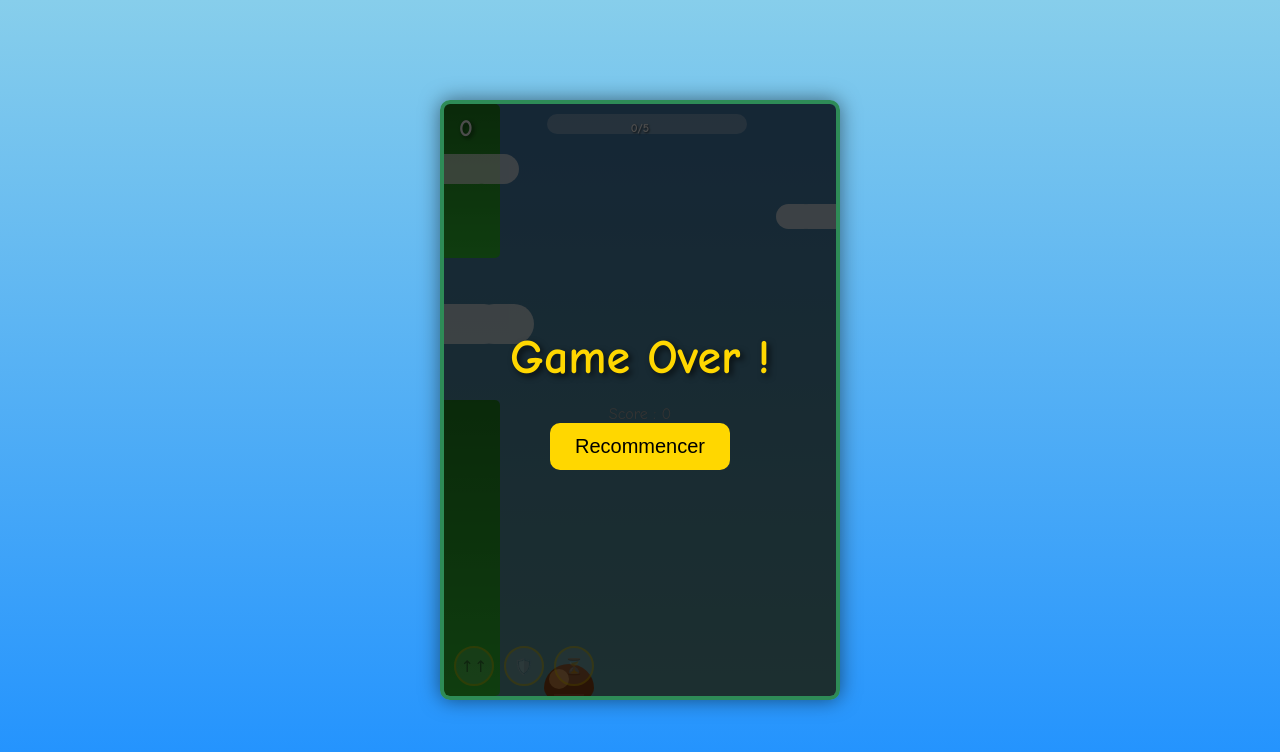
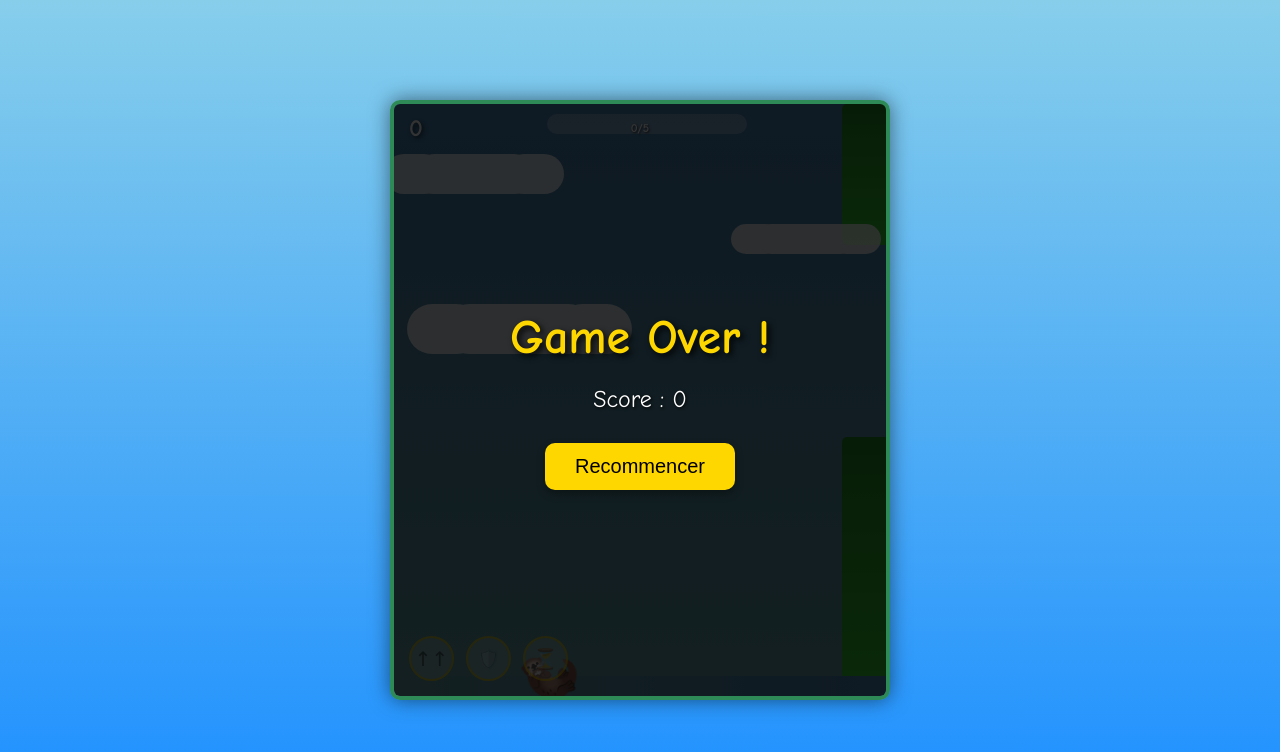
Before and after one commit to RoYaL63/D-moduchat, a plain HTML site: page index.html in a window 1280 px wide. Both pictures are taken after a click on the element 640 px from the left and 400 px from the top of the page. Drawn offline with Linux system fonts and the light colour scheme.

Commit message:
feat: Improve Flapotter gameplay
- Reverse direction: obstacles now move from right to left
- Replace CSS loutre with 🦦 emoji (temporary)
- Widen obstacles and increase gap for easier gameplay
- Slow down initial speed and add easy mode (15s)
- Improve hitboxes to avoid false collisions
- Progressive difficulty after easy mode
- Better UI and animations

Co-authored-by: RoYaL63 <RoYaL63@users.noreply.github.com>

```diff
--- a/index.html
+++ b/index.html
@@ -27,7 +27,7 @@
         /* Conteneur du jeu */
         #game-container {
             position: relative;
-            width: 400px;
+            width: 500px;
             height: 600px;
             background: linear-gradient(to bottom, #4682B4, #5F9EA0);
             border: 4px solid #2E8B57;
@@ -83,57 +83,37 @@
             text-shadow: 1px 1px 2px rgba(0, 0, 0, 0.7);
         }
 
-        /* Loutre */
+        /* Loutre (remplacée par un emoji 🦦) */
         #loutre {
             position: absolute;
-            width: 50px;
-            height: 40px;
-            background: #8B4513;
-            border-radius: 50% 50% 50% 50% / 60% 60% 40% 40%;
+            width: 60px;
+            height: 60px;
+            font-size: 50px;
             z-index: 10;
-            left: 50px;
+            left: 100px;
             top: 300px;
             transition: transform 0.1s ease;
+            display: flex;
+            align-items: center;
+            justify-content: center;
         }
 
-        #loutre::before {
-            content: '';
-            position: absolute;
-            width: 20px;
-            height: 20px;
-            background: #CD853F;
-            border-radius: 50%;
-            top: 5px;
-            left: 5px;
-        }
-
-        #loutre::after {
-            content: '';
-            position: absolute;
-            width: 30px;
-            height: 15px;
-            background: #A0522D;
-            border-radius: 0 0 30px 30px;
-            bottom: -5px;
-            left: 10px;
-        }
-
-        /* Obstacles (algues) */
+        /* Obstacles (algues) - élargis et plus espacés */
         .obstacle {
             position: absolute;
-            width: 60px;
+            width: 80px;
             background: linear-gradient(to bottom, #228B22, #32CD32);
             border-radius: 5px;
-            right: -60px;
+            left: -80px;
         }
 
         .obstacle.top {
-            height: 200px;
+            height: 180px;
             top: 0;
         }
 
         .obstacle.bottom {
-            height: 200px;
+            height: 180px;
             bottom: 0;
         }
 
@@ -143,11 +123,11 @@
             top: 50%;
             left: 50%;
             transform: translate(-50%, -50%);
-            background: rgba(255, 255, 255, 0.9);
+            background: rgba(255, 255, 255, 0.95);
             border: 3px solid #FFD700;
             border-radius: 15px;
-            padding: 20px;
-            width: 300px;
+            padding: 25px;
+            width: 350px;
             text-align: center;
             box-shadow: 0 0 20px rgba(0, 0, 0, 0.5);
             z-index: 200;
@@ -156,61 +136,60 @@
 
         #info-popup h2 {
             color: #FF8C00;
-            margin-bottom: 10px;
+            margin-bottom: 15px;
+            font-size: 24px;
         }
 
         #info-popup p {
             color: #333;
             font-size: 16px;
-            line-height: 1.5;
+            line-height: 1.6;
+            margin-bottom: 20px;
         }
 
         #info-popup button {
             background: #FFD700;
             border: none;
-            padding: 8px 15px;
-            border-radius: 5px;
+            padding: 10px 20px;
+            border-radius: 8px;
             font-size: 16px;
             cursor: pointer;
-            margin-top: 15px;
-            transition: background 0.2s;
+            transition: background 0.2s, transform 0.1s;
         }
 
         #info-popup button:hover {
             background: #FFA500;
+            transform: scale(1.05);
         }
 
         /* Skills */
         #skills {
             position: absolute;
-            bottom: 10px;
-            left: 10px;
+            bottom: 15px;
+            left: 15px;
             display: flex;
-            gap: 10px;
+            gap: 12px;
             z-index: 100;
         }
 
         .skill {
-            width: 40px;
-            height: 40px;
-            background: rgba(255, 255, 255, 0.3);
+            width: 45px;
+            height: 45px;
+            background: rgba(255, 255, 255, 0.4);
             border-radius: 50%;
             display: flex;
             align-items: center;
             justify-content: center;
             border: 2px solid #FFD700;
-            opacity: 0.5;
-            transition: opacity 0.3s;
+            opacity: 0.6;
+            transition: all 0.3s;
+            font-size: 20px;
         }
 
         .skill.active {
             opacity: 1;
-            background: rgba(255, 215, 0, 0.3);
-        }
-
-        .skill img {
-            width: 24px;
-            height: 24px;
+            background: rgba(255, 215, 0, 0.4);
+            box-shadow: 0 0 10px rgba(255, 215, 0, 0.7);
         }
 
         /* Écran de fin */
@@ -220,7 +199,7 @@
             left: 0;
             right: 0;
             bottom: 0;
-            background: rgba(0, 0, 0, 0.7);
+            background: rgba(0, 0, 0, 0.8);
             display: flex;
             flex-direction: column;
             align-items: center;
@@ -233,21 +212,31 @@
             color: #FFD700;
             font-size: 48px;
             margin-bottom: 20px;
-            text-shadow: 3px 3px 6px rgba(0, 0, 0, 0.7);
+            text-shadow: 3px 3px 6px rgba(0, 0, 0, 0.9);
+        }
+
+        #game-over p {
+            color: white;
+            font-size: 24px;
+            margin-bottom: 30px;
+            text-shadow: 1px 1px 3px rgba(0, 0, 0, 0.9);
         }
 
         #game-over button {
             background: #FFD700;
             border: none;
-            padding: 12px 25px;
+            padding: 12px 30px;
             border-radius: 10px;
             font-size: 20px;
             cursor: pointer;
-            transition: background 0.2s;
+            transition: all 0.2s;
+            box-shadow: 0 4px 8px rgba(0, 0, 0, 0.3);
         }
 
         #game-over button:hover {
             background: #FFA500;
+            transform: translateY(-2px);
+            box-shadow: 0 6px 12px rgba(0, 0, 0, 0.4);
         }
 
         /* Écran de démarrage */
@@ -257,7 +246,7 @@
             left: 0;
             right: 0;
             bottom: 0;
-            background: rgba(0, 0, 0, 0.5);
+            background: rgba(0, 0, 0, 0.6);
             display: flex;
             flex-direction: column;
             align-items: center;
@@ -267,9 +256,9 @@
 
         #start-screen h1 {
             color: #FFD700;
-            font-size: 48px;
+            font-size: 56px;
             margin-bottom: 20px;
-            text-shadow: 3px 3px 6px rgba(0, 0, 0, 0.7);
+            text-shadow: 3px 3px 6px rgba(0, 0, 0, 0.9);
         }
 
         #start-screen p {
@@ -277,21 +266,25 @@
             font-size: 18px;
             margin-bottom: 30px;
             text-align: center;
-            max-width: 300px;
+            max-width: 350px;
+            line-height: 1.6;
         }
 
         #start-screen button {
             background: #FFD700;
             border: none;
-            padding: 12px 25px;
+            padding: 12px 30px;
             border-radius: 10px;
             font-size: 20px;
             cursor: pointer;
-            transition: background 0.2s;
+            transition: all 0.2s;
+            box-shadow: 0 4px 8px rgba(0, 0, 0, 0.3);
         }
 
         #start-screen button:hover {
             background: #FFA500;
+            transform: translateY(-2px);
+            box-shadow: 0 6px 12px rgba(0, 0, 0, 0.4);
         }
 
         /* Nuages (décor) */
@@ -299,7 +292,7 @@
             position: absolute;
             background: white;
             border-radius: 50px;
-            opacity: 0.7;
+            opacity: 0.8;
             z-index: 1;
         }
 
@@ -309,6 +302,17 @@
             position: absolute;
             background: white;
             border-radius: 50px;
+        }
+
+        /* Sol (eau) */
+        #ground {
+            position: absolute;
+            bottom: 0;
+            left: 0;
+            right: 0;
+            height: 20px;
+            background: linear-gradient(to right, #5F9EA0, #4682B4);
+            z-index: 5;
         }
     </style>
 </head>
@@ -323,8 +327,8 @@
             </div>
         </div>
 
-        <!-- Loutre -->
-        <div id="loutre"></div>
+        <!-- Loutre (emoji 🦦) -->
+        <div id="loutre">🦦</div>
 
         <!-- Skills -->
         <div id="skills">
@@ -332,6 +336,9 @@
             <div class="skill" id="skill-shield" title="Bouclier">🛡️</div>
             <div class="skill" id="skill-slow-mo" title="Ralentissement">⏳</div>
         </div>
+
+        <!-- Sol -->
+        <div id="ground"></div>
 
         <!-- Info Popup -->
         <div id="info-popup">
@@ -343,7 +350,8 @@
         <!-- Écran de démarrage -->
         <div id="start-screen">
             <h1>Flapotter</h1>
-            <p>Aide la loutre à éviter les algues et à collecter des infos tech !</p>
+            <p>Aide la loutre 🦦 à éviter les algues et à collecter des infos tech !<br>
+            <strong>Contrôles :</strong> Espace ou clic pour sauter.</p>
             <button id="start-button">Jouer</button>
         </div>
 
@@ -355,23 +363,28 @@
         </div>
 
         <!-- Nuages (décor) -->
-        <div class="cloud" style="width: 100px; height: 30px; top: 50px; left: -50px;"></div>
-        <div class="cloud" style="width: 80px; height: 25px; top: 100px; right: -40px;"></div>
-        <div class="cloud" style="width: 120px; height: 40px; top: 200px; left: -60px;"></div>
+        <div class="cloud" style="width: 120px; height: 40px; top: 50px; left: 20px;"></div>
+        <div class="cloud" style="width: 100px; height: 30px; top: 120px; right: 30px;"></div>
+        <div class="cloud" style="width: 150px; height: 50px; top: 200px; left: 50px;"></div>
     </div>
 
     <script>
         // ==================== CONFIG ====================
         const CONFIG = {
-            gravity: 0.5,
-            jumpForce: -10,
-            obstacleSpeed: 2,
-            obstacleGap: 150,
-            obstacleFrequency: 1500, // ms
-            loutreWidth: 50,
-            loutreHeight: 40,
-            gameWidth: 400,
-            gameHeight: 600
+            gravity: 0.4,          // Gravité plus légère
+            jumpForce: -8,         // Saut moins puissant (plus contrôlable)
+            obstacleSpeed: 1.5,   // Vitesse initiale plus lente
+            obstacleGap: 200,     // Espacement entre les obstacles plus large
+            obstacleFrequency: 2000, // Fréquence des obstacles plus faible
+            obstacleWidth: 80,    // Largeur des obstacles
+            loutreWidth: 60,
+            loutreHeight: 60,
+            gameWidth: 500,
+            gameHeight: 600,
+            minObstacleHeight: 100, // Hauteur minimale des obstacles
+            maxObstacleHeight: 250, // Hauteur maximale des obstacles
+            speedIncrease: 0.0005, // Augmentation progressive de la vitesse
+            maxSpeed: 3.5         // Vitesse maximale
         };
 
         // ==================== STATE ====================
@@ -390,7 +403,10 @@
             currentInfoIndex: 0,
             shieldActive: false,
             doubleJumpAvailable: false,
-            slowMoActive: false
+            slowMoActive: false,
+            currentSpeed: CONFIG.obstacleSpeed,
+            easyMode: true, // Mode facile activé au début
+            easyModeTimer: 0
         };
 
         // ==================== INFOS TECH ====================
@@ -467,8 +483,8 @@
         // ==================== INIT ====================
         function init() {
             // Position initiale de la loutre
+            loutre.style.left = `${CONFIG.gameWidth / 4}px`;
             loutre.style.top = `${state.loutreY}px`;
-            loutre.style.left = `${CONFIG.gameWidth / 4}px`;
 
             // Écouteurs d'événements
             document.addEventListener('keydown', handleKeyDown);
@@ -504,6 +520,17 @@
             // Vérifier les paliers
             checkMilestones();
 
+            // Augmenter la difficulté progressivement (après le mode facile)
+            if (!state.easyMode && state.currentSpeed < CONFIG.maxSpeed) {
+                state.currentSpeed += CONFIG.speedIncrease;
+            }
+
+            // Vérifier la fin du mode facile (après 15 secondes)
+            if (state.easyMode && timestamp - state.easyModeTimer > 15000) {
+                state.easyMode = false;
+                state.currentSpeed = 2.0; // Vitesse après le mode facile
+            }
+
             // Continuer la boucle
             requestAnimationFrame(gameLoop);
         }
@@ -522,7 +549,9 @@
             if (state.loutreY > CONFIG.gameHeight - CONFIG.loutreHeight) {
                 state.loutreY = CONFIG.gameHeight - CONFIG.loutreHeight;
                 state.loutreVelocity = 0;
-                gameOver();
+                if (state.isPlaying) {
+                    gameOver();
+                }
             }
 
             // Appliquer la position
@@ -536,9 +565,9 @@
         function jump() {
             if (state.doubleJumpAvailable && state.loutreVelocity > 0) {
                 // Double saut
-                state.loutreVelocity = CONFIG.jumpForce * 0.8;
+                state.loutreVelocity = CONFIG.jumpForce * 0.9;
                 state.doubleJumpAvailable = false;
-                skillDoubleJump.style.opacity = '0.5';
+                skillDoubleJump.style.opacity = '0.6';
             } else if (state.loutreY > 0) {
                 // Saut normal
                 state.loutreVelocity = CONFIG.jumpForce;
@@ -554,18 +583,28 @@
         }
 
         function createObstacle() {
-            const height = Math.floor(Math.random() * 200) + 100;
+            // Calculer une hauteur aléatoire pour l'obstacle du haut
+            const minHeight = CONFIG.minObstacleHeight;
+            const maxHeight = CONFIG.maxObstacleHeight;
+            const gap = CONFIG.obstacleGap;
+            const totalHeight = CONFIG.gameHeight - gap;
+
+            // Assurer que l'obstacle du haut a une hauteur valide
+            const topHeight = Math.floor(Math.random() * (maxHeight - minHeight + 1)) + minHeight;
+            const bottomHeight = totalHeight - topHeight;
+
             const obstacleTop = document.createElement('div');
             const obstacleBottom = document.createElement('div');
 
             obstacleTop.className = 'obstacle top';
             obstacleBottom.className = 'obstacle bottom';
 
-            obstacleTop.style.height = `${height}px`;
-            obstacleBottom.style.height = `${CONFIG.gameHeight - height - CONFIG.obstacleGap}px`;
+            obstacleTop.style.height = `${topHeight}px`;
+            obstacleBottom.style.height = `${bottomHeight}px`;
 
-            obstacleTop.style.right = `${-CONFIG.obstacleSpeed * 10}px`;
-            obstacleBottom.style.right = `${-CONFIG.obstacleSpeed * 10}px`;
+            // Les obstacles viennent de la droite (left: -80px) et vont vers la gauche
+            obstacleTop.style.left = `${CONFIG.gameWidth}px`;
+            obstacleBottom.style.left = `${CONFIG.gameWidth}px`;
 
             gameContainer.appendChild(obstacleTop);
             gameContainer.appendChild(obstacleBottom);
@@ -581,14 +620,14 @@
         function updateObstacles() {
             for (let i = state.obstacles.length - 1; i >= 0; i--) {
                 const obstacle = state.obstacles[i];
-                obstacle.x -= CONFIG.obstacleSpeed;
+                obstacle.x -= state.currentSpeed;
 
-                // Mettre à jour la position
-                obstacle.top.style.right = `${obstacle.x}px`;
-                obstacle.bottom.style.right = `${obstacle.x}px`;
+                // Mettre à jour la position (déplacement de droite à gauche)
+                obstacle.top.style.left = `${obstacle.x}px`;
+                obstacle.bottom.style.left = `${obstacle.x}px`;
 
                 // Vérifier si l'obstacle est passé
-                if (obstacle.x < CONFIG.gameWidth / 4 - CONFIG.obstacleSpeed && !obstacle.passed) {
+                if (obstacle.x < CONFIG.gameWidth / 4 - CONFIG.obstacleWidth && !obstacle.passed) {
                     obstacle.passed = true;
                     state.score++;
                     state.progress++;
@@ -596,7 +635,7 @@
                 }
 
                 // Supprimer les obstacles hors écran
-                if (obstacle.x < -60) {
+                if (obstacle.x < -CONFIG.obstacleWidth) {
                     gameContainer.removeChild(obstacle.top);
                     gameContainer.removeChild(obstacle.bottom);
                     state.obstacles.splice(i, 1);
@@ -615,16 +654,16 @@
 
             for (const obstacle of state.obstacles) {
                 const topRect = {
-                    x: CONFIG.gameWidth - obstacle.x - 60,
+                    x: obstacle.x,
                     y: 0,
-                    width: 60,
+                    width: CONFIG.obstacleWidth,
                     height: parseInt(obstacle.top.style.height)
                 };
 
                 const bottomRect = {
-                    x: CONFIG.gameWidth - obstacle.x - 60,
+                    x: obstacle.x,
                     y: CONFIG.gameHeight - parseInt(obstacle.bottom.style.height),
-                    width: 60,
+                    width: CONFIG.obstacleWidth,
                     height: parseInt(obstacle.bottom.style.height)
                 };
 
@@ -643,7 +682,7 @@
                         gameContainer.removeChild(obstacle.bottom);
                         state.obstacles = state.obstacles.filter(o => o !== obstacle);
                         state.shieldActive = false;
-                        skillShield.style.opacity = '0.5';
+                        skillShield.style.opacity = '0.6';
                     }
                     return;
                 }
@@ -663,7 +702,7 @@
                         gameContainer.removeChild(obstacle.bottom);
                         state.obstacles = state.obstacles.filter(o => o !== obstacle);
                         state.shieldActive = false;
-                        skillShield.style.opacity = '0.5';
+                        skillShield.style.opacity = '0.6';
                     }
                     return;
                 }
@@ -758,10 +797,14 @@
                 currentInfoIndex: 0,
                 shieldActive: false,
                 doubleJumpAvailable: false,
-                slowMoActive: false
+                slowMoActive: false,
+                currentSpeed: CONFIG.obstacleSpeed,
+                easyMode: true,
+                easyModeTimer: performance.now()
             };
 
             // Réinitialiser l'affichage
+            loutre.style.left = `${CONFIG.gameWidth / 4}px`;
             loutre.style.top = `${state.loutreY}px`;
             loutre.style.transform = 'rotate(0deg)';
             scoreElement.textContent = '0';
@@ -777,9 +820,9 @@
             skillDoubleJump.classList.remove('active');
             skillShield.classList.remove('active');
             skillSlowMo.classList.remove('active');
-            skillDoubleJump.style.opacity = '0.5';
-            skillShield.style.opacity = '0.5';
-            skillSlowMo.style.opacity = '0.5';
+            skillDoubleJump.style.opacity = '0.6';
+            skillShield.style.opacity = '0.6';
+            skillSlowMo.style.opacity = '0.6';
 
             // Supprimer les obstacles existants
             document.querySelectorAll('.obstacle').forEach(el => el.remove());
@@ -823,17 +866,17 @@
                     skillShield.style.opacity = '1';
                     setTimeout(() => {
                         state.shieldActive = false;
-                        skillShield.style.opacity = '0.5';
+                        skillShield.style.opacity = '0.6';
                     }, 5000);
                 }
                 if (e.code === 'KeyF' && state.unlockedSkills.includes('slow-mo')) {
                     state.slowMoActive = true;
-                    CONFIG.obstacleSpeed = 1;
+                    state.currentSpeed = 1.0; // Ralentit les obstacles
                     skillSlowMo.style.opacity = '1';
                     setTimeout(() => {
                         state.slowMoActive = false;
-                        CONFIG.obstacleSpeed = 2;
-                        skillSlowMo.style.opacity = '0.5';
+                        state.currentSpeed = state.easyMode ? CONFIG.obstacleSpeed : 2.0;
+                        skillSlowMo.style.opacity = '0.6';
                     }, 5000);
                 }
             }
@@ -860,7 +903,7 @@
                 cloud.style.position = 'absolute';
                 cloud.style.background = 'white';
                 cloud.style.borderRadius = '50px';
-                cloud.style.opacity = '0.7';
+                cloud.style.opacity = '0.8';
 
                 // Partie gauche
                 const leftPart = document.createElement('div');
```
